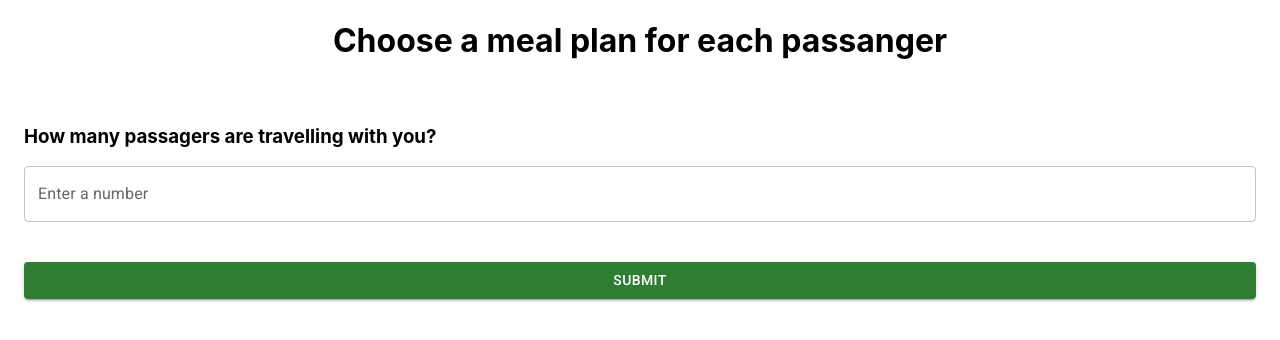
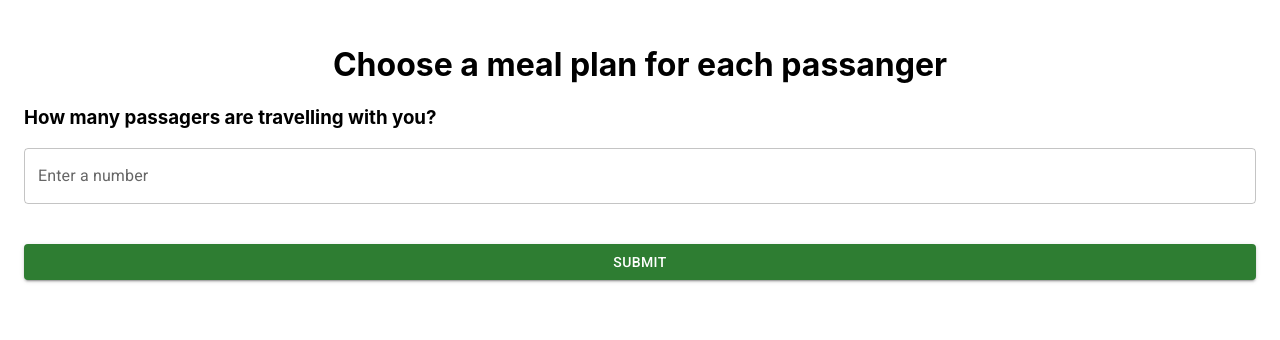
Before and after one commit to louiskwt/dynamic-table-form, a React (Create React App) app: page / in a window 1280 px wide. Shown: the top 340 px of the page. Built offline with nearby package versions, Linux system fonts and the light colour scheme.

Commit message:
set up react routers

```diff
--- a/package.json
+++ b/package.json
@@ -11,6 +11,7 @@
     "@testing-library/user-event": "^12.1.10",
     "react": "^17.0.2",
     "react-dom": "^17.0.2",
+    "react-router-dom": "^5.3.0",
     "react-scripts": "4.0.3",
     "web-vitals": "^1.0.1"
   },
--- a/src/App.js
+++ b/src/App.js
@@ -1,11 +1,17 @@
 import './App.css';
+import { BrowserRouter as Router, Switch, Route, Link } from 'react-router-dom';
 import TableForm from './components/TableForm/TableForm';
 
 function App() {
 	return (
 		<div className='App'>
-			<h1>Choose a meal plan for each passanger</h1>
-			<TableForm />
+			<Router>
+				<Switch path='/complete'></Switch>
+
+				<Switch exact path='/'>
+					<TableForm />
+				</Switch>
+			</Router>
 		</div>
 	);
 }
--- a/src/components/TableForm/TableForm.js
+++ b/src/components/TableForm/TableForm.js
@@ -47,6 +47,7 @@ function TableForm() {
 
 	return (
 		<div id='form'>
+			<h1>Choose a meal plan for each passanger</h1>
 			<h3 id='question'>How many passagers are travelling with you?</h3>
 			<TextField
 				fullWidth
```
Also changed, not shown: 1 other file (tests, documents, lock files or other folders).
